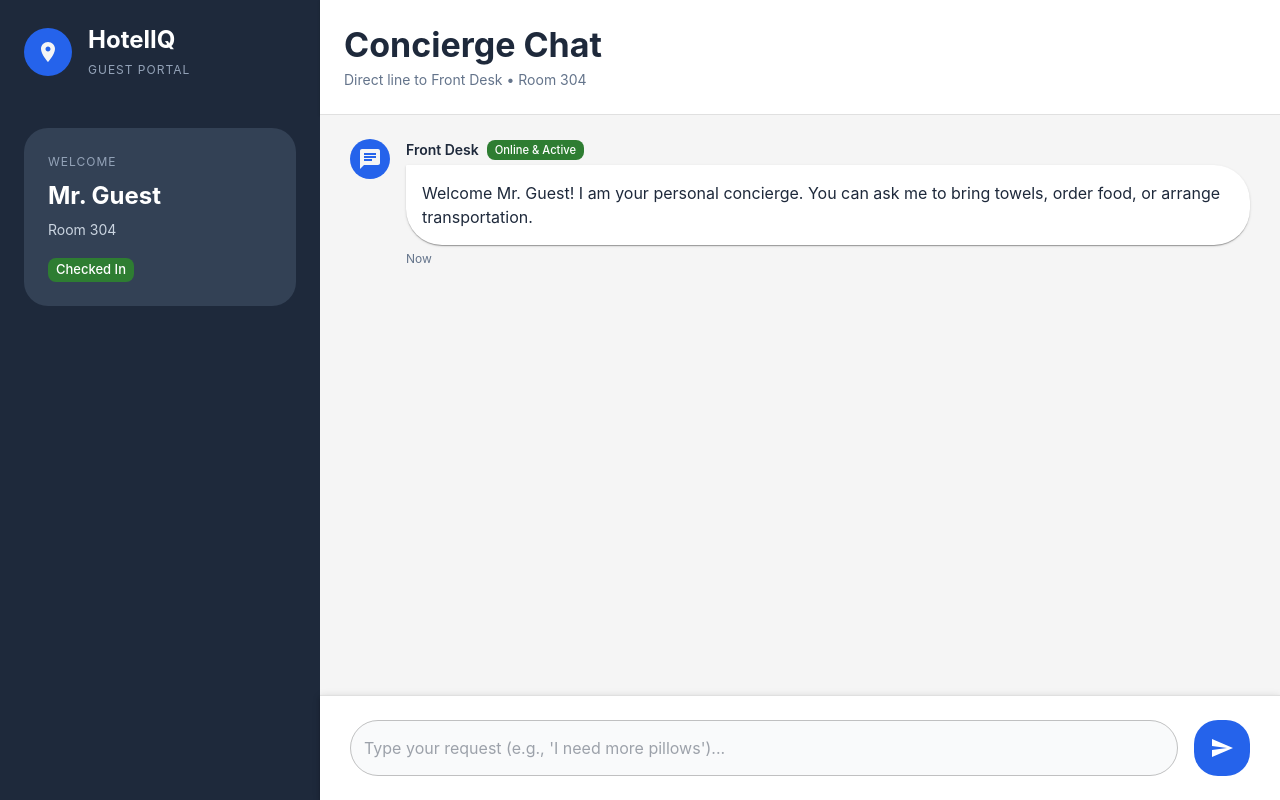
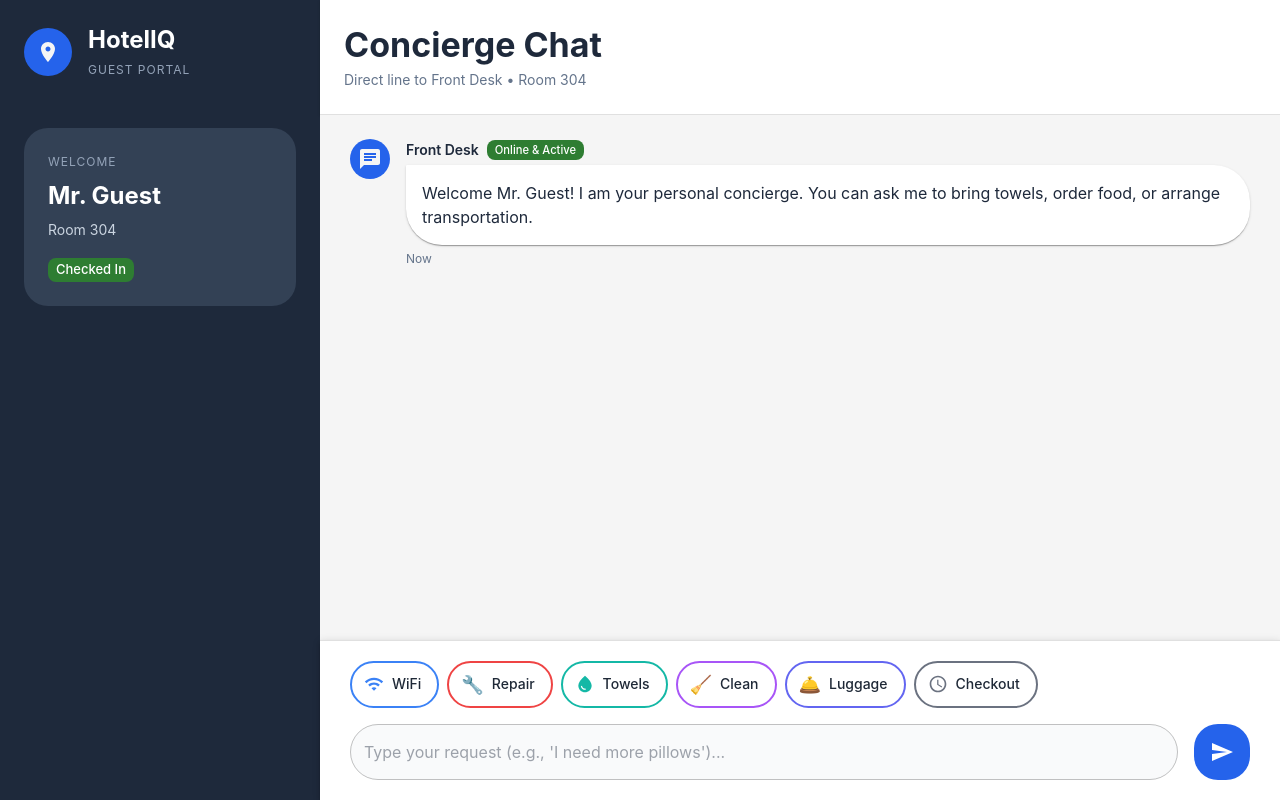
Before and after one commit to Rakshith-Reddy-K/hotel-iq-frontend, a React (Create React App) app: page /guest-portal in a window 1280 px wide. Built offline with nearby package versions, Linux system fonts and the light colour scheme; no server answers.

Commit message:
add quick action buttons and enhance chat input area

```diff
--- a/src/components/ConciergeChat.jsx
+++ b/src/components/ConciergeChat.jsx
@@ -9,6 +9,7 @@ import {
   Chip,
   Alert,
   AlertTitle,
+  Button,
 } from '@mui/material';
 import {
   Send as SendIcon,
@@ -16,6 +17,14 @@ import {
   AccessTime as ClockIcon,
   Cancel as XCircleIcon,
   Place as MapPinIcon,
+  Wifi as WifiIcon,
+  DryCleaning as ShirtIcon,
+  Restaurant as UtensilsIcon,
+  DirectionsCar as CarIcon,
+  WaterDrop as DropletIcon,
+  Coffee as CoffeeIcon,
+  VpnKey as KeyIcon,
+  Phone as PhoneIcon,
 } from '@mui/icons-material';
 
 const ConciergeChat = ({
@@ -34,6 +43,52 @@ const ConciergeChat = ({
   const [inputMessage, setInputMessage] = useState('');
 
   const isChatEnabled = checkInStatus === 'checked-in';
+
+  // Quick action buttons configuration
+  const quickActions = [
+    {
+      icon: WifiIcon,
+      label: 'WiFi',
+      message: 'What is the WiFi password?',
+      borderColor: '#3b82f6',
+      hoverBg: '#eff6ff'
+    },
+    {
+      icon: () => <span style={{ fontSize: 18 }}>🔧</span>,
+      label: 'Repair',
+      message: 'Something is broken in my room',
+      borderColor: '#ef4444',
+      hoverBg: '#fef2f2'
+    },
+    {
+      icon: DropletIcon,
+      label: 'Towels',
+      message: 'I need extra towels',
+      borderColor: '#14b8a6',
+      hoverBg: '#f0fdfa'
+    },
+    {
+      icon: () => <span style={{ fontSize: 18 }}>🧹</span>,
+      label: 'Clean',
+      message: 'Please clean my room',
+      borderColor: '#a855f7',
+      hoverBg: '#faf5ff'
+    },
+    {
+      icon: () => <span style={{ fontSize: 18 }}>🛎️</span>,
+      label: 'Luggage',
+      message: 'I need help with luggage',
+      borderColor: '#6366f1',
+      hoverBg: '#eef2ff'
+    },
+    {
+      icon: ClockIcon,
+      label: 'Checkout',
+      message: 'When is checkout time?',
+      borderColor: '#6b7280',
+      hoverBg: '#f9fafb'
+    }
+  ];
 
   const getStatusConfig = () => {
     switch(checkInStatus) {
@@ -69,6 +124,28 @@ const ConciergeChat = ({
   };
 
   const statusConfig = getStatusConfig();
+
+  const handleQuickAction = (message) => {
+    if (!isChatEnabled) return;
+
+    const newMessage = {
+      id: messages.length + 1,
+      sender: 'guest',
+      text: message,
+      timestamp: 'Now'
+    };
+    setMessages([...messages, newMessage]);
+
+    setTimeout(() => {
+      const response = {
+        id: messages.length + 2,
+        sender: 'concierge',
+        text: 'I\'ve received your request. I\'ll take care of that right away!',
+        timestamp: 'Now'
+      };
+      setMessages(prev => [...prev, response]);
+    }, 1000);
+  };
 
   const handleSendMessage = () => {
     if (!isChatEnabled || !inputMessage.trim()) return;
@@ -291,17 +368,73 @@ const ConciergeChat = ({
           </Box>
         </Box>
 
-        {/* Input Area */}
+        {/* Input Area with Quick Actions */}
         <Paper
           elevation={3}
           sx={{
-            p: 3,
+            p: 2.5,
             borderRadius: 0,
             borderTop: '1px solid',
             borderColor: 'divider',
           }}
         >
-          <Box sx={{ maxWidth: 900, mx: 'auto', display: 'flex', gap: 2 }}>
+          <Box sx={{ maxWidth: 900, mx: 'auto' }}>
+            {/* Quick Action Buttons */}
+            <Box
+              sx={{
+                display: 'flex',
+                flexWrap: 'wrap',
+                gap: 1,
+                mb: 2,
+              }}
+            >
+              {quickActions.map((action, index) => {
+                const IconComponent = action.icon;
+                const isEmoji = typeof IconComponent === 'function' && IconComponent().type === 'span';
+
+                return (
+                  <Button
+                    key={index}
+                    variant="outlined"
+                    startIcon={
+                      isEmoji ? (
+                        <IconComponent />
+                      ) : (
+                        <IconComponent sx={{ fontSize: 18, color: action.borderColor }} />
+                      )
+                    }
+                    onClick={() => handleQuickAction(action.message)}
+                    disabled={!isChatEnabled}
+                    sx={{
+                      borderRadius: 2,
+                      textTransform: 'none',
+                      fontSize: '0.875rem',
+                      fontWeight: 500,
+                      py: 0.75,
+                      px: 2,
+                      borderWidth: 2,
+                      borderColor: action.borderColor,
+                      color: '#1f2937',
+                      bgcolor: 'white',
+                      '&:hover': {
+                        borderWidth: 2,
+                        borderColor: action.borderColor,
+                        bgcolor: action.hoverBg,
+                      },
+                      '&.Mui-disabled': {
+                        borderColor: '#e5e7eb',
+                        color: '#9ca3af',
+                      }
+                    }}
+                  >
+                    {action.label}
+                  </Button>
+                );
+              })}
+            </Box>
+
+            {/* Text Input */}
+            <Box sx={{ display: 'flex', gap: 2 }}>
               <TextField
                 fullWidth
                 variant="outlined"
@@ -343,6 +476,7 @@ const ConciergeChat = ({
                 <SendIcon />
               </IconButton>
             </Box>
+          </Box>
         </Paper>
       </Box>
     </Box>
```
Lines whose indentation alone changed are shown as unchanged.
